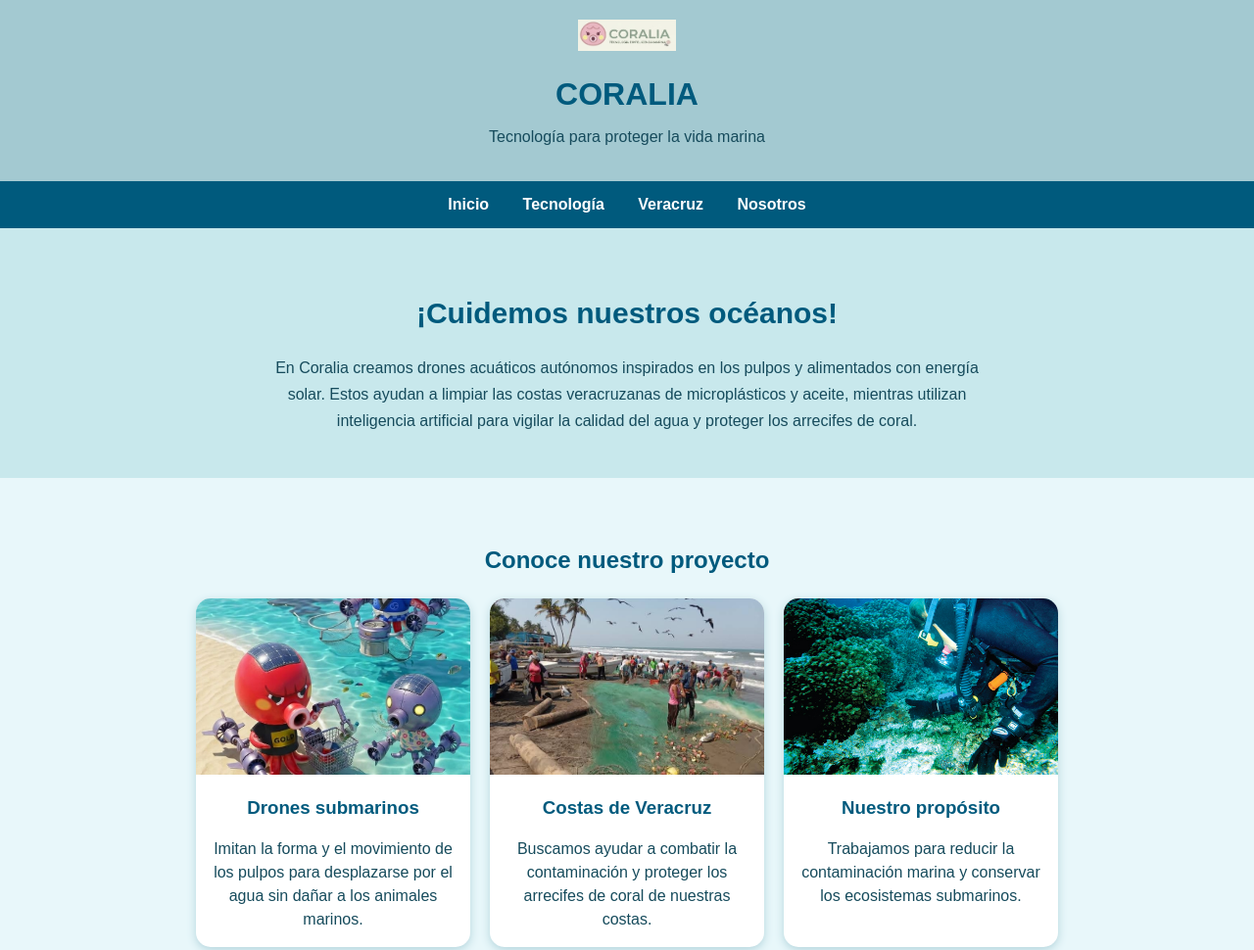
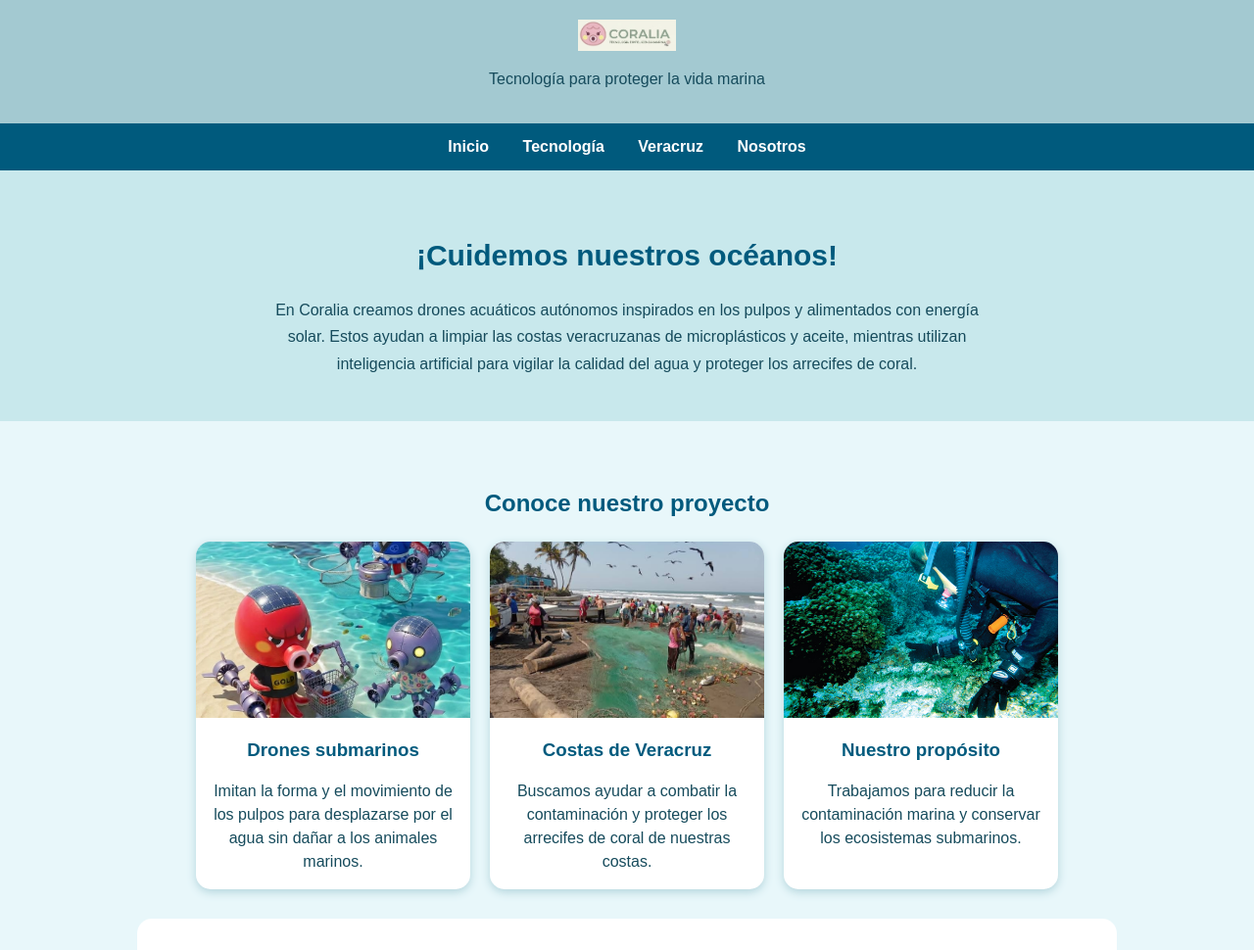
Before and after one commit to Monserrat05-code/Coralia, a plain HTML site: page index.html in a window 1280 px wide. Shown: the top 970 px of the page at 98% size. Drawn offline with Linux system fonts and the light colour scheme.

Commit message:
Update index.html

```diff
--- a/index.html
+++ b/index.html
@@ -157,11 +157,9 @@
 <body>
 
     <header>
-        <img src="imagenes/coralia.jpeg" alt="Logo de Coralia">
-        <h1>CORALIA</h1>
-        <p>Tecnología para proteger la vida marina</p>
-    </header>
-
+    <img src="imagenes/coralia.jpeg" alt="Logo de Coralia">
+    <p>Tecnología para proteger la vida marina</p>
+</header>
     <nav>
         <a href="#inicio">Inicio</a>
         <a href="#tecnologia">Tecnología</a>
```
